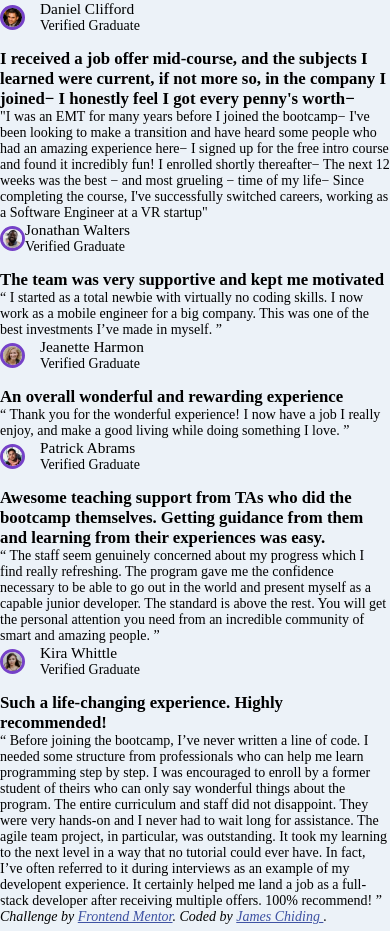
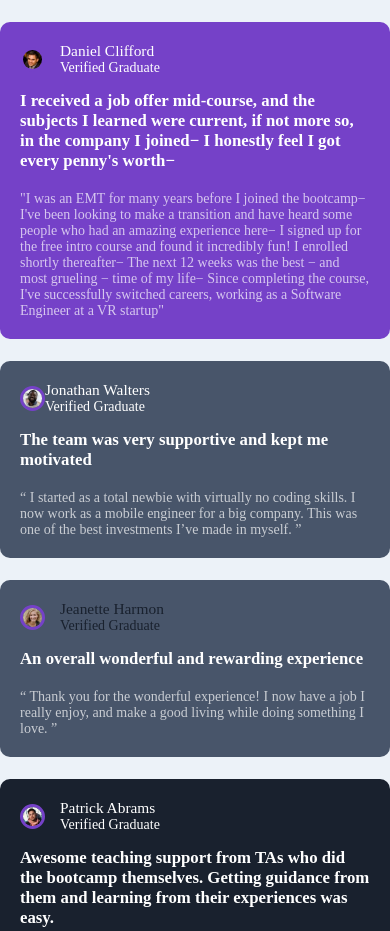
Before and after one commit to Wandiya/testimonials-grid-section-main, a plain HTML site: page index.html in a window 390 px wide. Shown: the top 931 px of the page. Drawn offline with Linux system fonts and the light colour scheme.

Commit message:
add styles(mobile)

```diff
--- a/index.css
+++ b/index.css
@@ -72,6 +72,76 @@ title {
     font-size: 1.2rem;
 }
 
+.smaller-text {
+    font-weight: 500;
+    opacity: 70%;
+    margin-top: 20px;
+}
+
+.left-top-side {
+    display: flex;
+    flex-direction: column;
+}
+
+.left-bottom-side {
+    display: flex;
+    flex-direction: column;
+}
+
+.left-top-side .card-0 {
+    background: var(--violet);
+    color: var(--white);
+    flex-basis: 70%;
+}
+
+.left-top-side .card-1 {
+    flex-basis: 30%;
+    background-color: var(--very-dark-grayish-blue);
+    color: var(--white);
+}
+
+.left-bottom-side .card-0 {
+    background-color: var(--very-dark-grayish-blue);
+    color: var(--white);
+    flex-basis: 30%;
+}
+
+.left-bottom-side .card-1 {
+    background-color: var(--very-dark-blackish-blue);
+    color: var(--white);
+    flex-basis: 70%;
+}
+
+.left-bottom-side .card-0 .name-title-div {
+    color: var(--very-dark-blackish-blue);
+}
+
+.right-side .card-0 .name-title-div {
+    color: var(--very-dark-blackish-blue);
+}
+
+.right-side .card-0 {
+    background-color: var(--white);
+    color: var(--very-dark-grayish-blue);
+}
+
+.card-0,
+.card-1 {
+    padding: 20px;
+    margin-top: 22px;
+    border-radius: 10px;
+}
+
+address .attribution a {
+    display: flex;
+    flex-direction: column;
+    justify-content: center;
+    align-items: center;
+    margin-block: .5rem;
+}
+
 .attribution a {
     color: hsl(228, 45%, 44%);
 }
+
+@media (min-width:738px) {}
```
